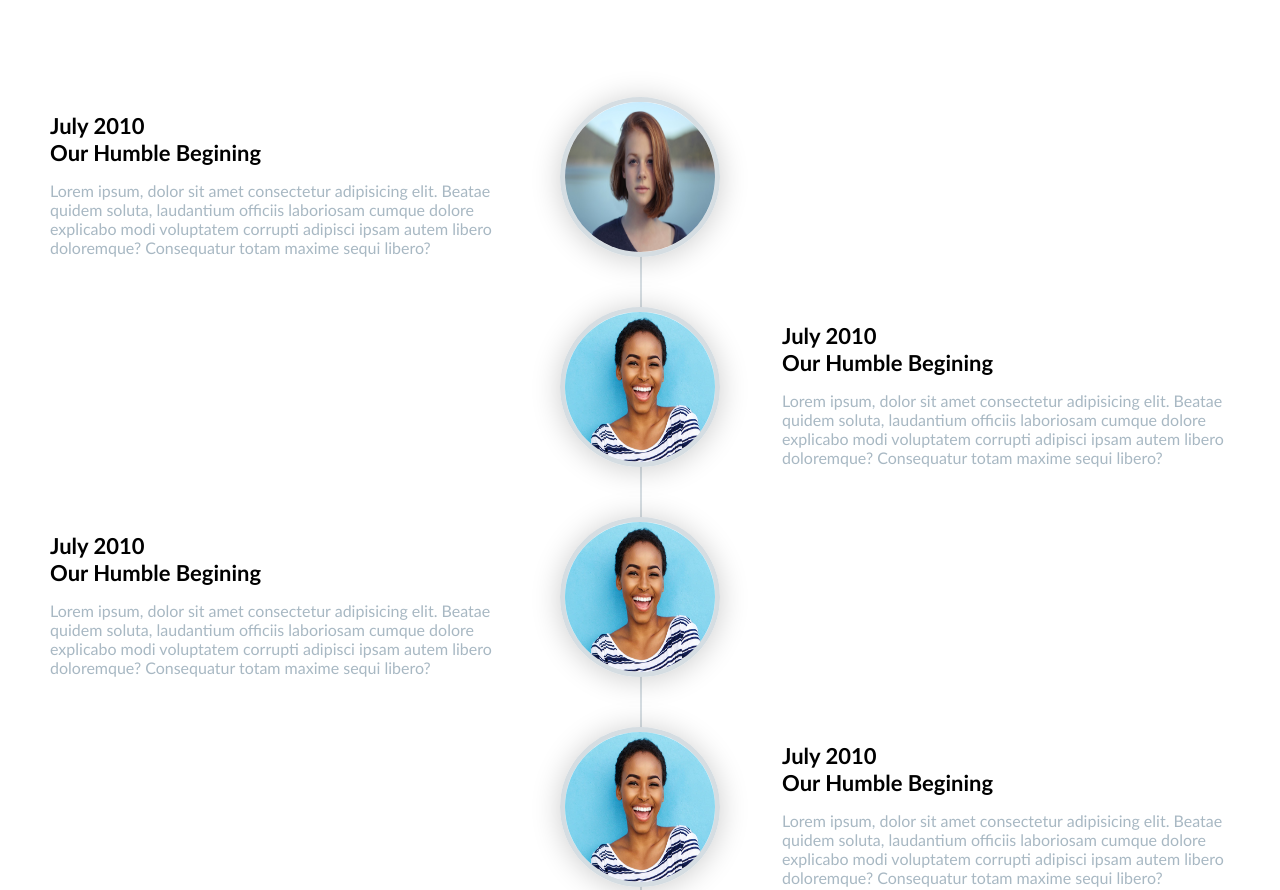
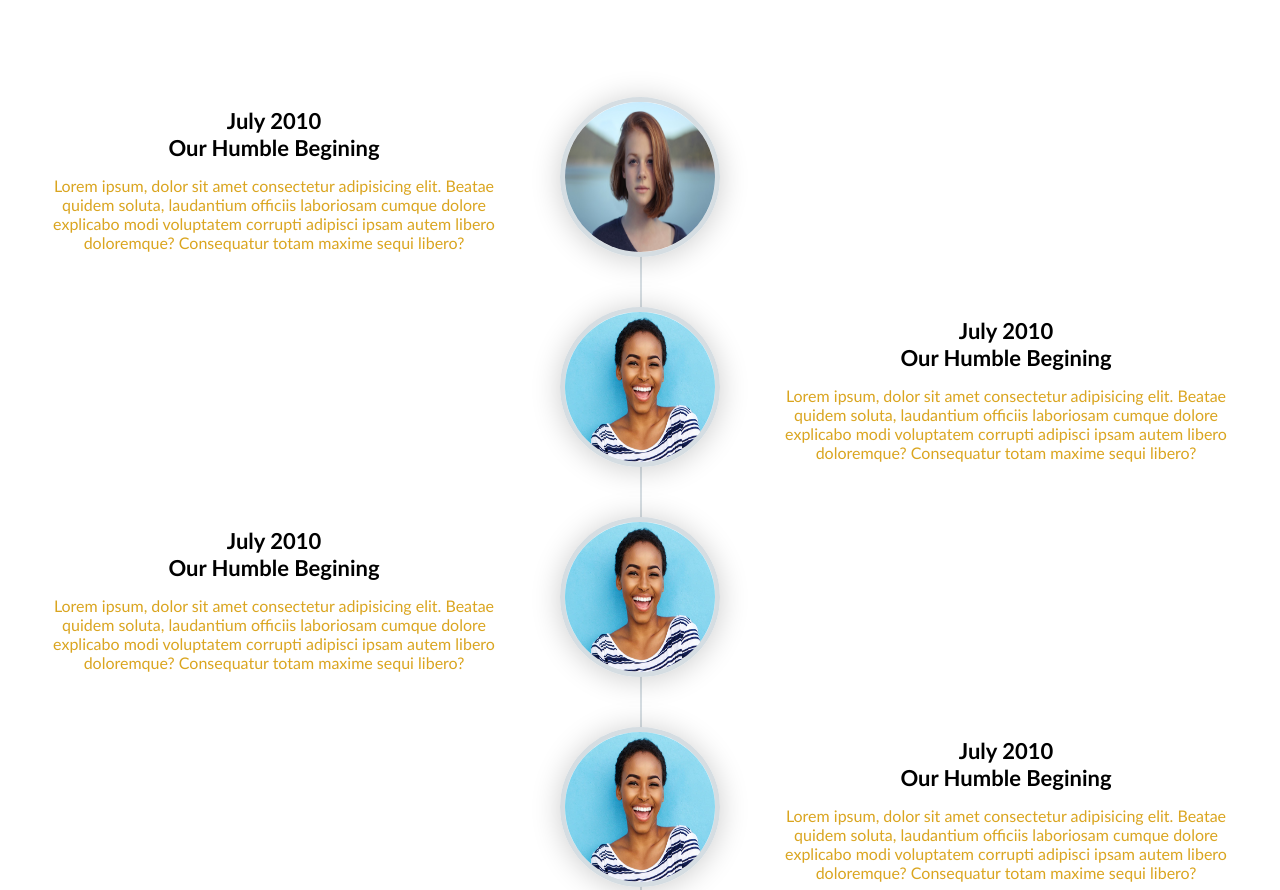
Before and after one commit to Sandip-Z/golden, a website: page index.html in a window 1280 px wide. Shown: the part 2562-3452 px from the top of the page. Drawn offline with Linux system fonts and the light colour scheme.

Commit message:
[change] story description color to goldenrod

```diff
--- a/sass/components/_aboutus.scss
+++ b/sass/components/_aboutus.scss
@@ -19,6 +19,9 @@
       width: 35%;
       padding: 50px;
       padding-top: 15px;
+      position: relative;
+      top: -5px;
+      text-align: center;
       h5 {
         font-weight: bold;
         font-size: 22px;
@@ -26,7 +29,7 @@
 
       p {
         padding-top: 15px;
-        color: darken($color-grey, 15%);
+        color: $color-primary-dark;
       }
       &__empty {
         height: 185px;
```
Also changed, not shown: style.css.
